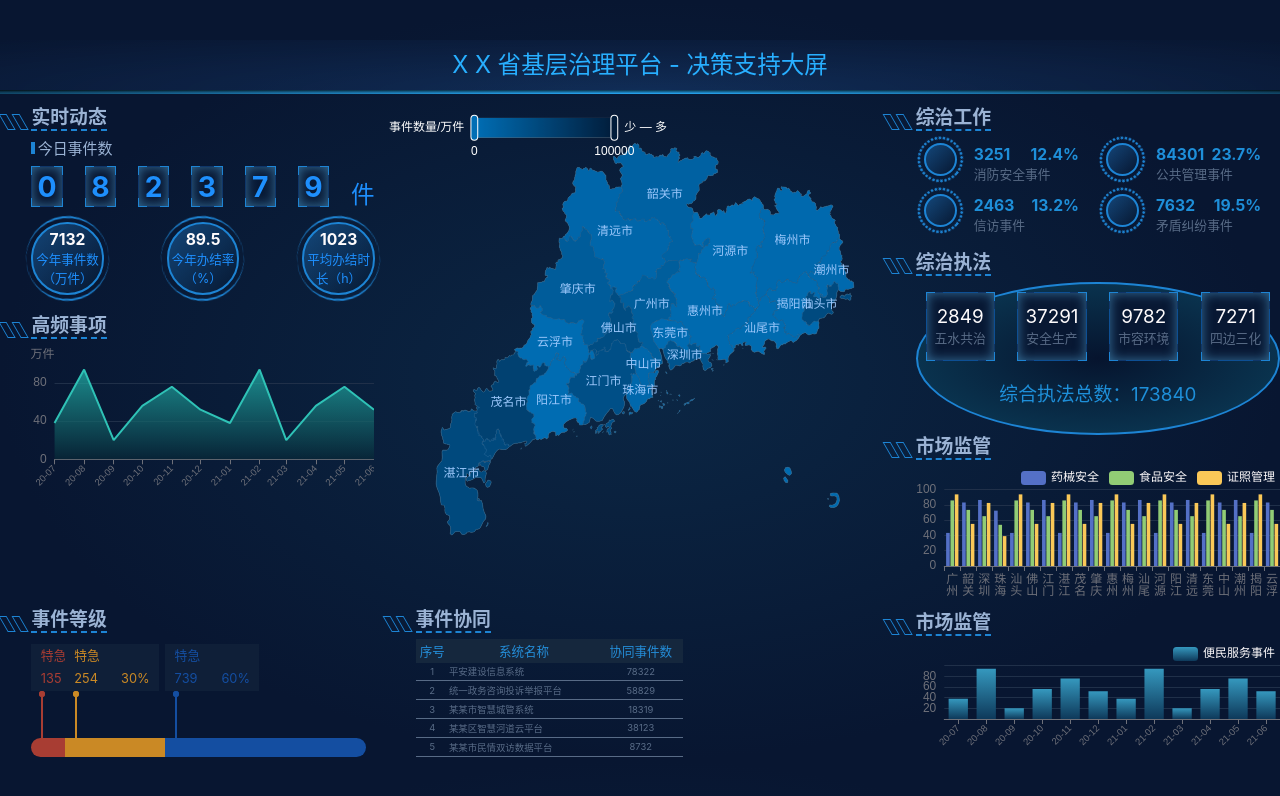
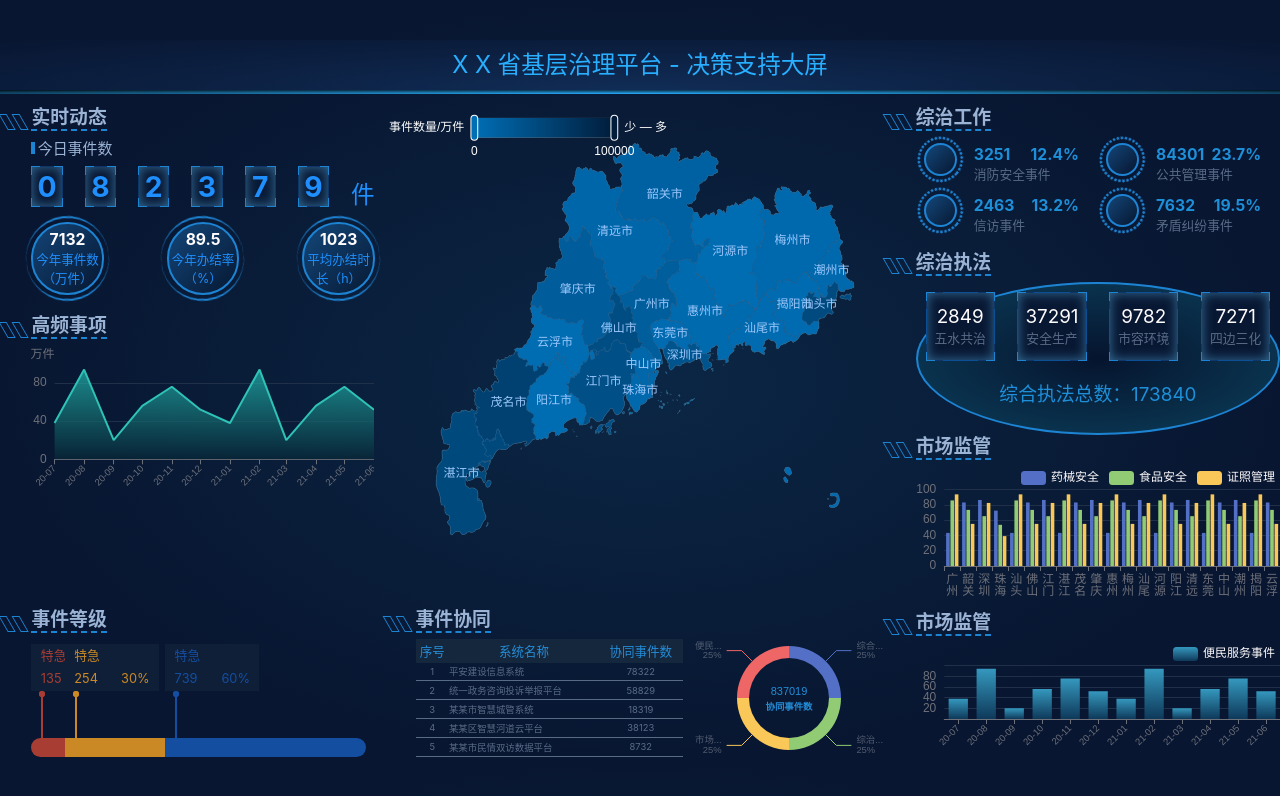
Before and after one commit to April-cl/big-screen, a React (Create React App) app: page /home in a window 1280 px wide. Shown: the top 796 px of the page. Built offline with nearby package versions, Linux system fonts and the light colour scheme.

Commit message:
完成事件协同环形图

```diff
--- /dev/null
+++ b/src/components/coordinationChart.tsx
@@ -0,0 +1,58 @@
+import React, { useEffect, useRef } from 'react';
+import * as echarts from 'echarts';
+import { px } from '../shared/px';
+import { createEchartsOptions } from '../shared/create-echarts-options';
+
+export const CoordinationChart = () => {
+  var divRef = useRef(null);
+  useEffect(() => {
+    const myChart = echarts.init(divRef.current);
+    myChart.setOption(createEchartsOptions({
+      tooltip: {
+        trigger: 'item',
+      },
+      title: {
+        text: '协同事件数',
+        left: 'center',
+        top: '50%',
+        textStyle: {
+          color: 'rgb(36, 141, 216)',
+          fontSize: px(12),
+          align: 'center'
+        }
+      },
+      graphic: {
+        type: 'text',
+        left: 'center',
+        top: '40%',
+        style: {
+          text: '837019',
+          textAlign: 'center',
+          fill: 'rgb(36, 141, 216)',
+          fontSize: px(14),
+        }
+      },
+      series: [
+        {
+          type: 'pie',
+          radius: [40, 52],
+          data: [
+            {value: 23.4, name: '综合执法'},
+            {value: 23.4, name: '综治工作'},
+            {value: 23.4, name: '市场监督'},
+            {value: 23.4, name: '便民服务'}
+          ],
+          label: {
+            color: 'rgba(255, 255, 255, 0.3)',
+            fontSize: px(12),
+            align: 'right',
+            formatter: '{b}\n{d}%'
+          },
+        }
+      ]
+    }));
+  }, []);
+  return (
+    <div ref={divRef} className="coordinationChart"></div>
+  );
+};
--- a/src/components/eventCoordination.tsx
+++ b/src/components/eventCoordination.tsx
@@ -1,4 +1,5 @@
 import React, { useEffect, useRef } from 'react';
+import { CoordinationChart } from './coordinationChart';
 
 export const EventCoordination = () => {
   const divRef = useRef(null)
@@ -15,6 +16,7 @@ export const EventCoordination = () => {
     }
   }, [])
   return (
+    <div className="eventCoordination">
       <table className="eventCoordination">
         <thead>
         <tr>
@@ -26,5 +28,7 @@ export const EventCoordination = () => {
         <tbody ref={divRef}>
         </tbody>
       </table>
+      <CoordinationChart />
+    </div>
   );
 };
--- a/src/pages/home/home.scss
+++ b/src/pages/home/home.scss
@@ -374,6 +374,9 @@
       padding-left: px(40);
       .eventCoordination {
         height: px(150);
+        display: flex;
+        table {
+          display: table;
           width: px(340);
           border-collapse: collapse;
           thead {
@@ -393,6 +396,11 @@
             }
           }
         }
+        .coordinationChart {
+          height: px(150);
+          width: px(270);
         }
       }
     }
+  }
+}
```
Lines whose indentation alone changed are shown as unchanged.
